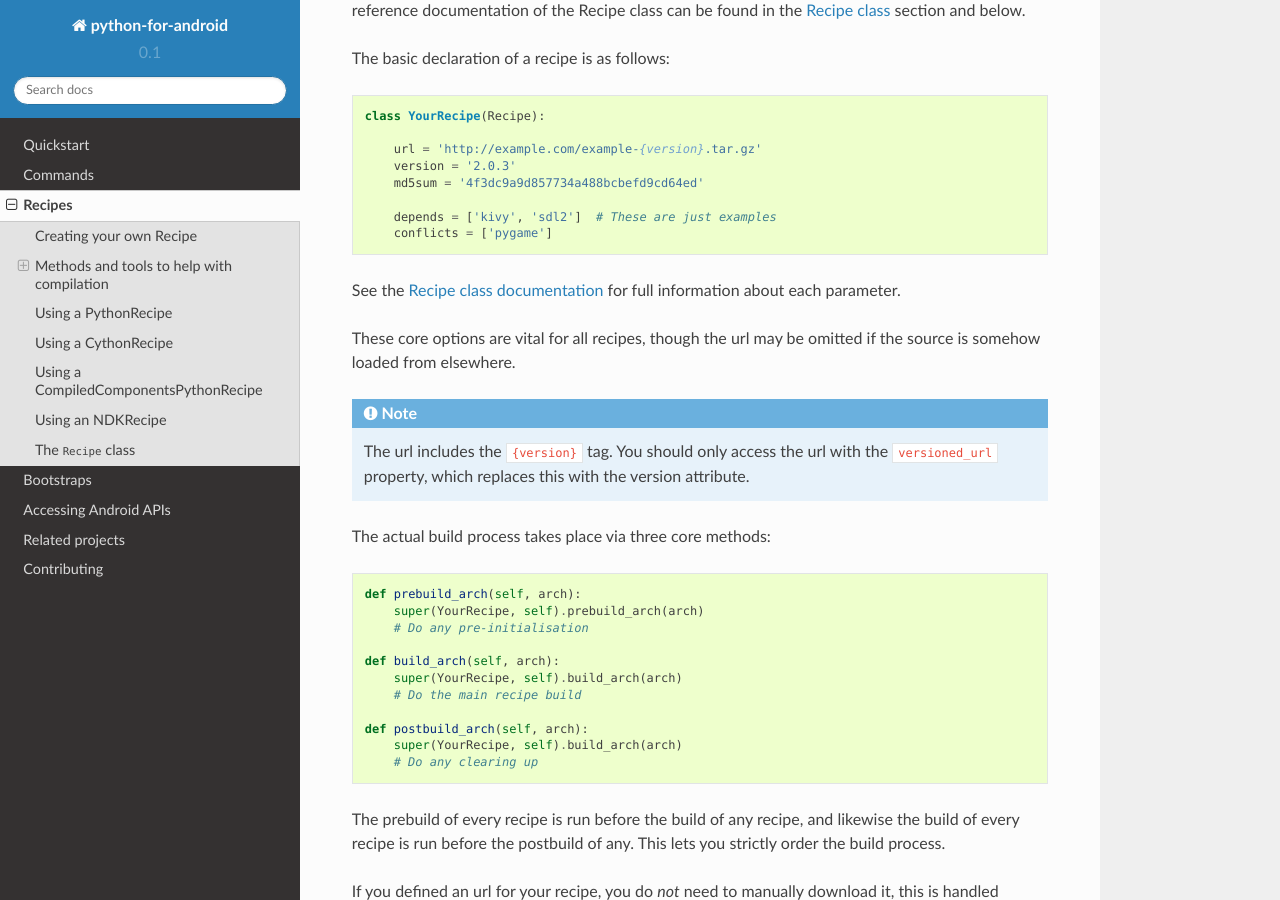
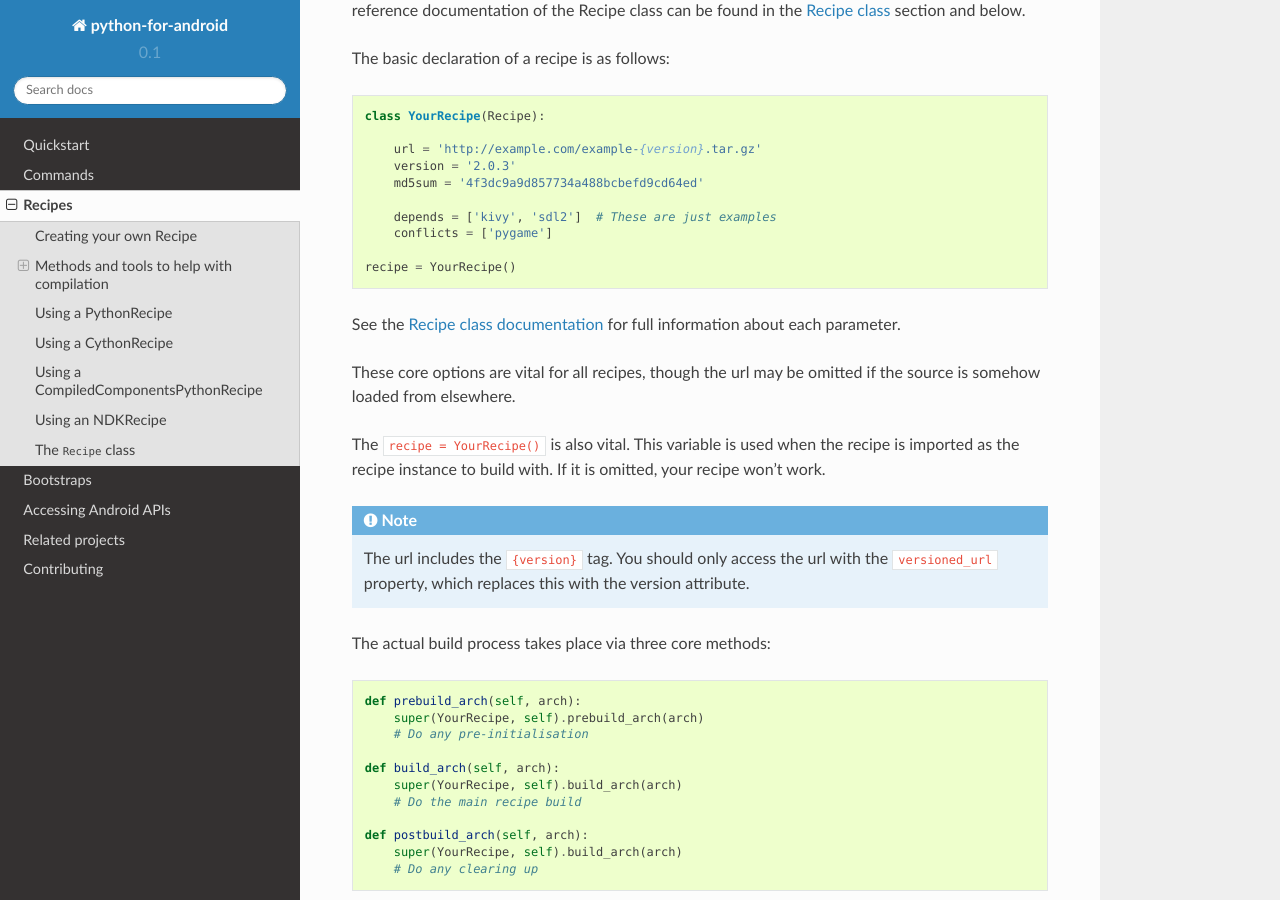
Before and after one commit to kivy/python-for-android, a Sphinx documentation site: the page built from doc/source/recipes.rst, in a window 1280 px wide and 900 px high, scrolled down 482 px. Built offline with Sphinx 7.4.7 and the Read the Docs theme 2.0.0, drawn with Linux system fonts in a browser that asks for light colours; pages that are not in the unit, such as notebooks, are missing from menus.

Commit message:
Documented necessity of recipe variable

```diff
--- a/doc/source/recipes.rst
+++ b/doc/source/recipes.rst
@@ -33,11 +33,17 @@ The basic declaration of a recipe is as follows::
       depends = ['kivy', 'sdl2']  # These are just examples
       conflicts = ['pygame']
 
+  recipe = YourRecipe()
+
 See the `Recipe class documentation <recipe_class_>`_ for full
 information about each parameter.
 
 These core options are vital for all recipes, though the url may be
 omitted if the source is somehow loaded from elsewhere.
+
+The ``recipe = YourRecipe()`` is also vital. This variable is used
+when the recipe is imported as the recipe instance to build with. If
+it is omitted, your recipe won't work.
 
 .. note:: The url includes the ``{version}`` tag. You should only
           access the url with the ``versioned_url`` property, which
```
